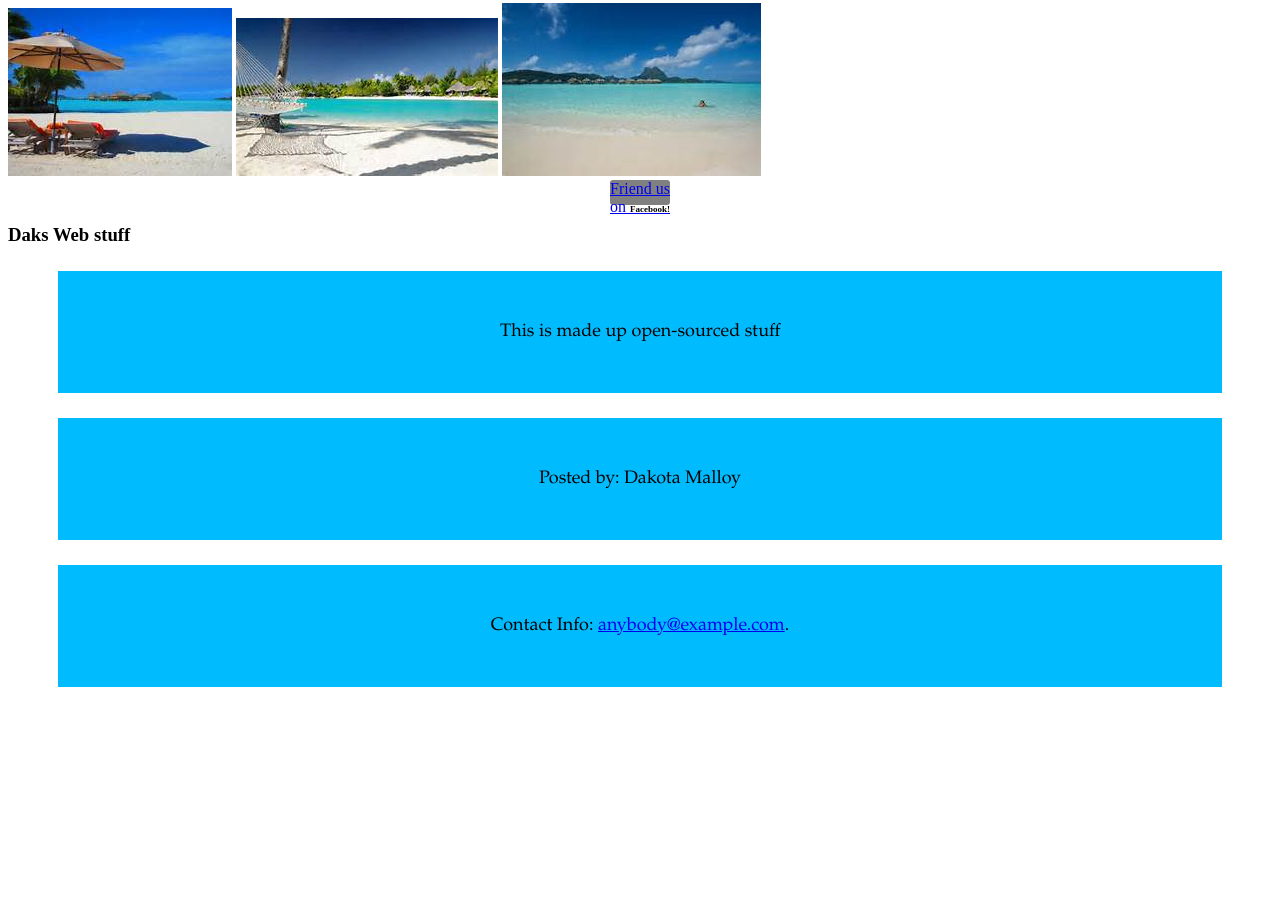
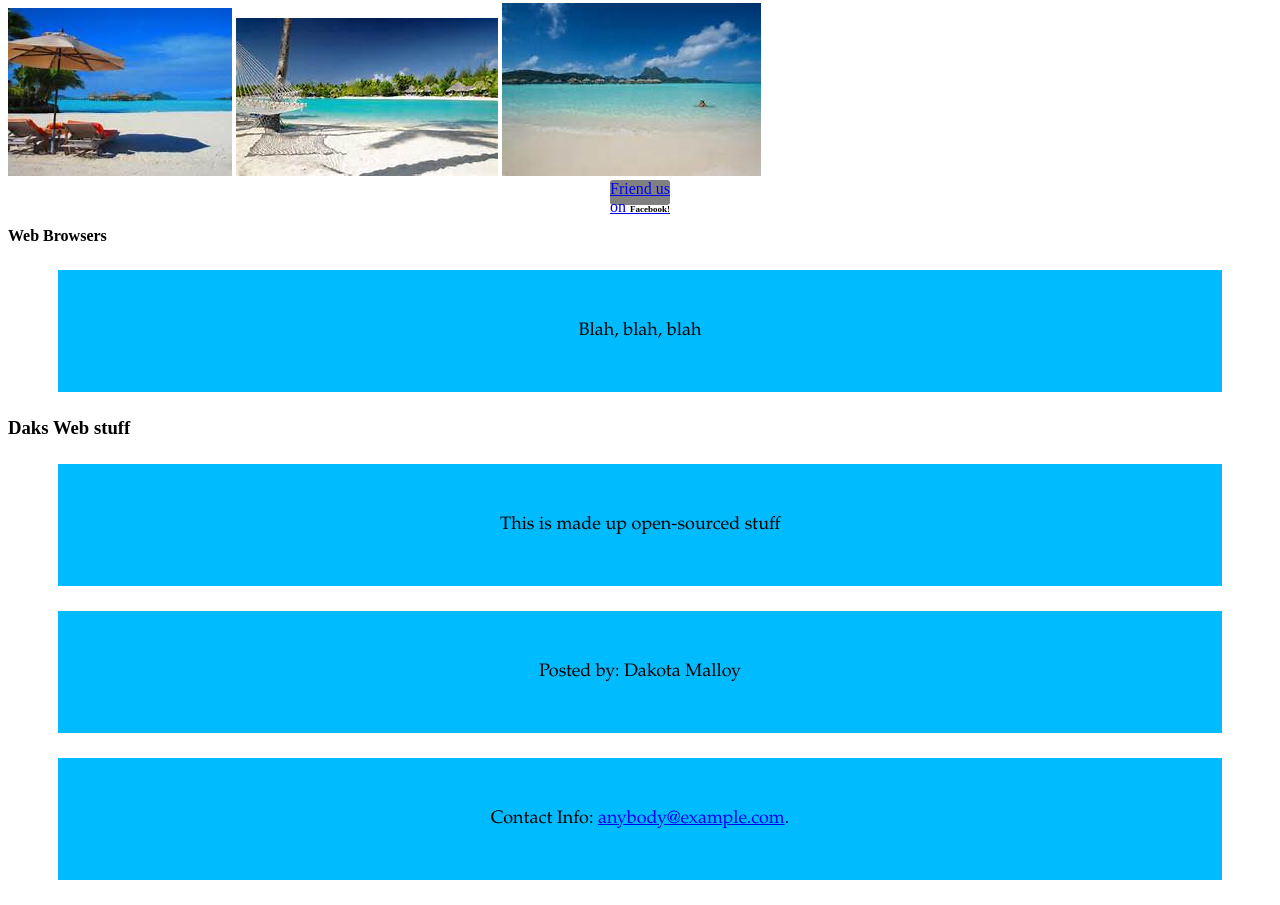
Before and after one commit to Dakota2525/html-me-something, a plain HTML site: page index.html in a window 1280 px wide. Shown: the part 1148-2053 px from the top of the page. Before the commit the page ends 1860 px from the top, so only its background shows below. Drawn offline with Linux system fonts and the light colour scheme; files whose address does not match are found by name.

Commit message:
Final Final Final changes

```diff
--- a/index.html
+++ b/index.html
@@ -23,11 +23,15 @@
     <div>
         <a href="https://www.facebook.com/codecademy">Friend us on <span>Facebook!</span></a>
     </div>
+<main>
+    <h4>Web Browsers</h4>
+    <p>Blah, blah, blah</p>
 
 <article>
     <h3>Daks Web stuff</h3>
     <p>This is made up open-sourced stuff</p>
 </article>
+</main>
 </body>
 
  <footer>
```
